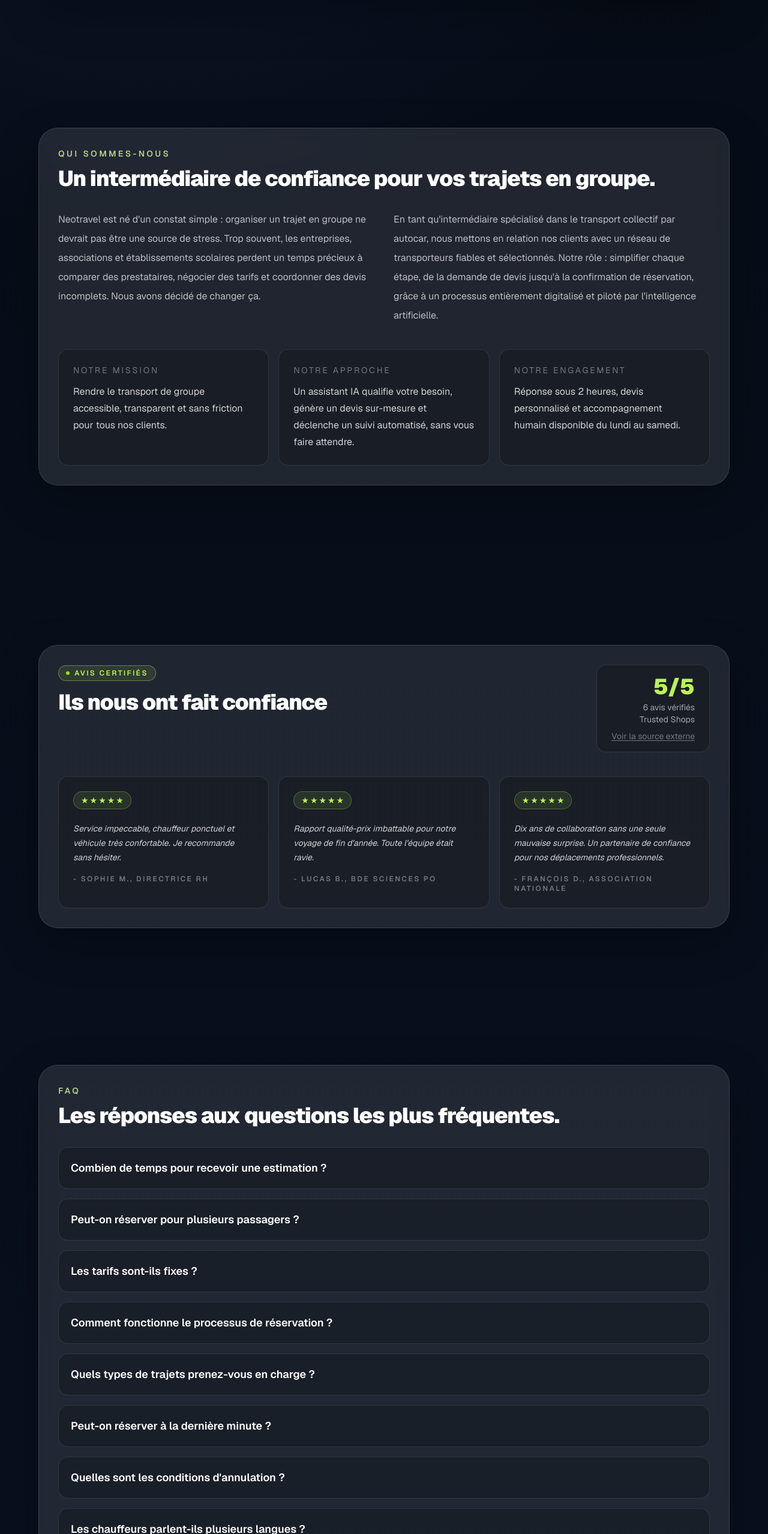
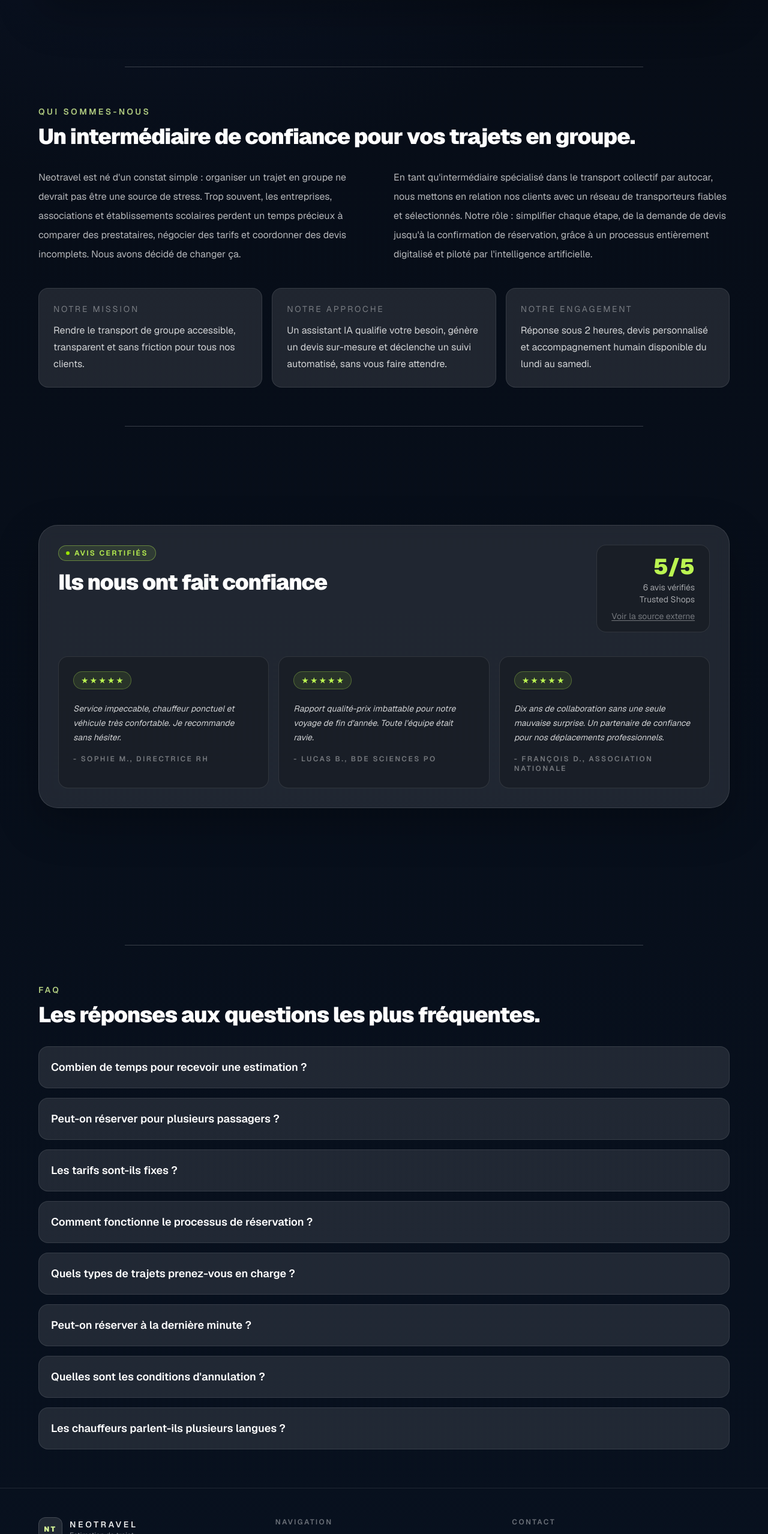
Before and after one commit to mathismce/neotravel, a Next.js app: page / in a window 1280 px wide. Shown: the part 1489-4046 px from the top of the page at 60% size. Built offline with nearby package versions, Linux system fonts and the light colour scheme.

Commit message:
FAQ et Qui sommes-nous : style harmonisé

```diff
--- a/app/page.tsx
+++ b/app/page.tsx
@@ -130,9 +130,11 @@ export default function Home() {
 
 <section
   id="qui-sommes-nous"
-  className="relative flex min-h-screen items-center px-4 py-16 sm:px-6 lg:px-8"
+className="relative flex items-center px-4 py-0 sm:px-6 lg:px-8"
 >
-  <div className="relative z-10 mx-auto w-full max-w-6xl rounded-[32px] border border-white/12 bg-white/10 p-6 text-white shadow-[0_25px_70px_rgba(0,0,0,0.25)] backdrop-blur-md sm:p-8">
+  <div className="relative z-10 mx-auto w-full max-w-6xl text-white">
+    <div className="border-t border-white/20 w-3/4 mx-auto mb-16" />
+
     <p className="text-sm font-semibold uppercase tracking-[0.24em] text-lime-200/80">
       Qui sommes-nous
     </p>
@@ -150,25 +152,27 @@ export default function Home() {
     </div>
 
     <div className="mt-10 grid gap-4 sm:grid-cols-3">
-      <div className="rounded-2xl border border-white/10 bg-black/20 p-6">
+      <div className="rounded-2xl border border-white/10 bg-white/10 p-6">
         <p className="text-sm uppercase tracking-[0.2em] text-white/40">Notre mission</p>
         <p className="mt-3 text-base leading-7 text-white/80">
           Rendre le transport de groupe accessible, transparent et sans friction pour tous nos clients.
         </p>
       </div>
-      <div className="rounded-2xl border border-white/10 bg-black/20 p-6">
+      <div className="rounded-2xl border border-white/10 bg-white/10 p-6">
         <p className="text-sm uppercase tracking-[0.2em] text-white/40">Notre approche</p>
         <p className="mt-3 text-base leading-7 text-white/80">
           Un assistant IA qualifie votre besoin, génère un devis sur-mesure et déclenche un suivi automatisé, sans vous faire attendre.
         </p>
       </div>
-      <div className="rounded-2xl border border-white/10 bg-black/20 p-6">
+      <div className="rounded-2xl border border-white/10 bg-white/10 p-6">
         <p className="text-sm uppercase tracking-[0.2em] text-white/40">Notre engagement</p>
         <p className="mt-3 text-base leading-7 text-white/80">
           Réponse sous 2 heures, devis personnalisé et accompagnement humain disponible du lundi au samedi.
         </p>
       </div>
     </div>
+
+    <div className="border-b border-white/20 w-3/4 mx-auto mt-16" />
   </div>
 </section>
 
@@ -249,9 +253,11 @@ export default function Home() {
 
       <section
   id="faq"
-  className="relative flex min-h-screen items-center px-4 py-16 sm:px-6 lg:px-8"
+  className="relative flex items-center px-4 py-16 sm:px-6 lg:px-8"
 >
-  <div className="mx-auto w-full max-w-6xl rounded-[32px] border border-white/12 bg-white/10 p-6 text-white shadow-[0_25px_70px_rgba(0,0,0,0.25)] backdrop-blur-md sm:p-8">
+  <div className="relative z-10 mx-auto w-full max-w-6xl text-white">
+    <div className="border-t border-white/20 w-3/4 mx-auto mb-16" />
+
     <p className="text-sm font-semibold uppercase tracking-[0.24em] text-lime-200/80">
       FAQ
     </p>
@@ -260,7 +266,7 @@ export default function Home() {
     </h2>
 
     <div className="mt-8 space-y-4">
-      <details className="group rounded-2xl border border-white/10 bg-black/20 p-5">
+      <details className="group rounded-2xl border border-white/10 bg-white/10 p-5">
         <summary className="cursor-pointer list-none text-lg font-semibold outline-none">
           Combien de temps pour recevoir une estimation ?
         </summary>
@@ -268,7 +274,7 @@ export default function Home() {
           Une fois votre demande soumise via le formulaire, notre système génère une première estimation en temps réel. Un conseiller valide ensuite le devis et vous le transmet par e-mail sous 2 heures ouvrées, du lundi au samedi. Pour les demandes complexes (groupes importants, trajets sur plusieurs jours), un rappel téléphonique peut être organisé.
         </p>
       </details>
-      <details className="group rounded-2xl border border-white/10 bg-black/20 p-5">
+      <details className="group rounded-2xl border border-white/10 bg-white/10 p-5">
         <summary className="cursor-pointer list-none text-lg font-semibold outline-none">
           Peut-on réserver pour plusieurs passagers ?
         </summary>
@@ -276,7 +282,7 @@ export default function Home() {
           Oui, absolument. Nous disposons de véhicules adaptés à toutes les tailles de groupe : voiture confort jusqu'à 4 passagers, van jusqu'à 8 passagers avec bagages, et bus pour les groupes plus importants. Que ce soit pour une sortie scolaire, un séminaire d'entreprise ou un transfert collectif, nous dimensionnons la flotte à votre besoin.
         </p>
       </details>
-      <details className="group rounded-2xl border border-white/10 bg-black/20 p-5">
+      <details className="group rounded-2xl border border-white/10 bg-white/10 p-5">
         <summary className="cursor-pointer list-none text-lg font-semibold outline-none">
           Les tarifs sont-ils fixes ?
         </summary>
@@ -284,7 +290,7 @@ export default function Home() {
           Nous ne pratiquons pas de tarification à la course fixe. Chaque devis est calculé selon votre trajet, le nombre de passagers, le véhicule souhaité et les éventuelles options (prise en charge à domicile, attente sur place, retour inclus). Cette approche nous permet de vous proposer un prix juste, sans mauvaise surprise.
         </p>
       </details>
-      <details className="group rounded-2xl border border-white/10 bg-black/20 p-5">
+      <details className="group rounded-2xl border border-white/10 bg-white/10 p-5">
         <summary className="cursor-pointer list-none text-lg font-semibold outline-none">
           Comment fonctionne le processus de réservation ?
         </summary>
@@ -292,7 +298,7 @@ export default function Home() {
           C'est simple et rapide : renseignez vos informations dans le formulaire, notre assistant IA qualifie votre demande en vous posant quelques questions sur votre trajet, puis génère un devis personnalisé. Vous recevez ce devis par e-mail, le validez en ligne, et la réservation est confirmée. Aucun appel téléphonique nécessaire.
         </p>
       </details>
-      <details className="group rounded-2xl border border-white/10 bg-black/20 p-5">
+      <details className="group rounded-2xl border border-white/10 bg-white/10 p-5">
         <summary className="cursor-pointer list-none text-lg font-semibold outline-none">
           Quels types de trajets prenez-vous en charge ?
         </summary>
@@ -300,7 +306,7 @@ export default function Home() {
           Nous couvrons une large gamme de besoins : transferts aéroport et gare, trajets domicile-travail réguliers, sorties scolaires et périscolaires, déplacements professionnels et séminaires d'entreprise, ainsi que les longs trajets interrégionaux. Si vous avez un besoin spécifique, n'hésitez pas à nous le soumettre via le formulaire.
         </p>
       </details>
-      <details className="group rounded-2xl border border-white/10 bg-black/20 p-5">
+      <details className="group rounded-2xl border border-white/10 bg-white/10 p-5">
         <summary className="cursor-pointer list-none text-lg font-semibold outline-none">
           Peut-on réserver à la dernière minute ?
         </summary>
@@ -308,7 +314,7 @@ export default function Home() {
           Nous acceptons les demandes jusqu'à 3 heures avant le départ, sous réserve de disponibilité. Pour garantir votre créneau et le véhicule de votre choix, nous recommandons de réserver au minimum 24 heures à l'avance. Pour les groupes ou événements, un délai de 48 à 72 heures est conseillé.
         </p>
       </details>
-      <details className="group rounded-2xl border border-white/10 bg-black/20 p-5">
+      <details className="group rounded-2xl border border-white/10 bg-white/10 p-5">
         <summary className="cursor-pointer list-none text-lg font-semibold outline-none">
           Quelles sont les conditions d'annulation ?
         </summary>
@@ -316,7 +322,7 @@ export default function Home() {
           Toute annulation effectuée plus de 24 heures avant le départ est gratuite et intégralement remboursée. En deçà de ce délai, des frais d'annulation peuvent s'appliquer selon les conditions du trajet. En cas de force majeure, contactez-nous directement : nous étudions chaque situation au cas par cas.
         </p>
       </details>
-      <details className="group rounded-2xl border border-white/10 bg-black/20 p-5">
+      <details className="group rounded-2xl border border-white/10 bg-white/10 p-5">
         <summary className="cursor-pointer list-none text-lg font-semibold outline-none">
           Les chauffeurs parlent-ils plusieurs langues ?
         </summary>
```
